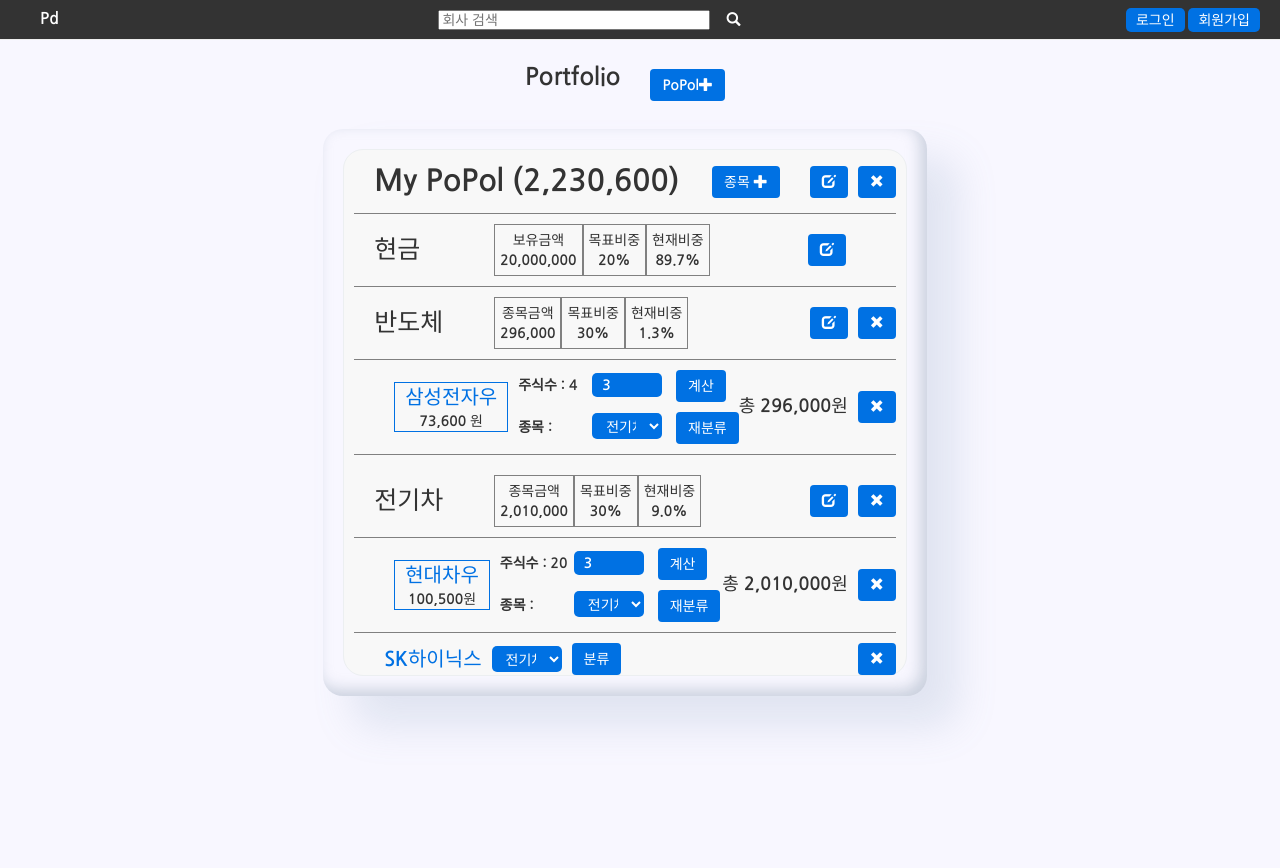
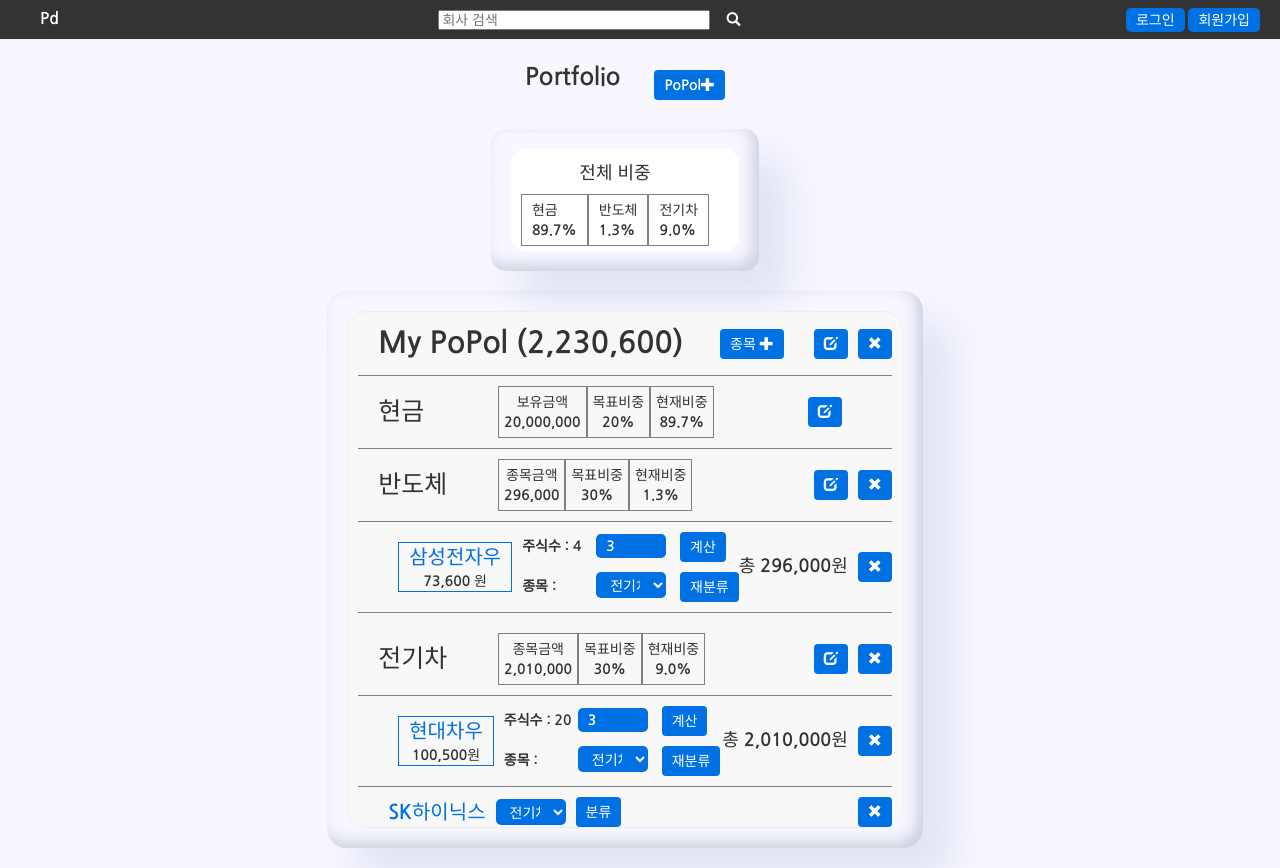
Before and after one commit to kimwlsgh97/learn_django, a Django app: page / in a window 1280 px wide. Before the commit the page ends 726 px from the top, so only its background shows below. Run offline with Django 3.2, Linux system fonts and the light colour scheme; some libraries are stand-ins or nearby versions.

Commit message:
publish 0.07

```diff
--- a/portfolio/static/css/btn_select.css
+++ b/portfolio/static/css/btn_select.css
@@ -35,4 +35,5 @@
     margin-left: 10px;
     color: #ffffff;
     border: none;
+    padding: 5px 10px;
 }
--- a/portfolio/static/css/port.css
+++ b/portfolio/static/css/port.css
@@ -27,6 +27,7 @@
     justify-content: center;
     padding: 20px;
     box-shadow: inset -6px -6px 15px rgba(145, 160, 180, 0.45), 30px 30px 40px rgba(118, 146, 180, 0.18);
+    margin-bottom: 20px;
 }
 
 .all_port {
--- a/portfolio/static/css/style.css
+++ b/portfolio/static/css/style.css
@@ -1,4 +1,6 @@
 @import url('https://fonts.googleapis.com/css2?family=Nanum+Gothic:wght@700&display=swap');
+@import url("https://maxcdn.bootstrapcdn.com/bootstrap/3.2.0/css/bootstrap.min.css");
+@import url("https://maxcdn.bootstrapcdn.com/bootstrap/3.2.0/css/bootstrap-theme.min.css");
 @import url('./reset.css');
 @import url('./port.css');
 @import url('./post.css');
@@ -6,6 +8,7 @@
 @import url('./form.css');
 @import url('./container.css');
 @import url('./btn_select.css');
+@import url('./test.css');
 
 html, body {
     width: 100%;
--- /dev/null
+++ b/portfolio/static/css/test.css
@@ -0,0 +1,39 @@
+.total-con {
+    padding: 20px;
+    border: none;
+    border-radius: 15px;
+    box-shadow: inset -6px -6px 15px rgba(145, 160, 180, 0.45), 30px 30px 40px rgba(118, 146, 180, 0.18);
+    margin-bottom: 20px;
+}
+
+.clean_total {
+    display: flex;
+    background-color: #ffffff;
+    border-radius: 15px;
+    padding: 5px 10px;
+}
+
+.to_left_box {
+    display: flex;
+    flex-direction: column;
+    align-items: center;
+}
+
+.to_info {
+    display:flex;
+}
+
+.to_sec {
+    padding: 5px 10px;
+    border: 1px solid gray;
+}
+
+.to_right_box {
+    display: flex;
+    justify-content: center;
+    align-items: center;
+}
+
+.sec_graph {
+    padding: 5px 10px;
+}
--- a/portfolio/templates/portfolio/index.html
+++ b/portfolio/templates/portfolio/index.html
@@ -6,8 +6,6 @@
     <meta http-equiv="X-UA-Compatible" content="IE=edge">
     <meta name="viewport" content="width=device-width, initial-scale=1.0">
     <title>PoPol</title>
-    <link rel="stylesheet" href="//maxcdn.bootstrapcdn.com/bootstrap/3.2.0/css/bootstrap.min.css">
-    <link rel="stylesheet" href="//maxcdn.bootstrapcdn.com/bootstrap/3.2.0/css/bootstrap-theme.min.css">
     <link rel="stylesheet" href="{% static 'css/style.css' %}">
     <link rel="preconnect" href="https://fonts.gstatic.com">
     <script src="{% static 'js/index.js '%}"></script>
--- a/portfolio/templates/portfolio/main.html
+++ b/portfolio/templates/portfolio/main.html
@@ -36,6 +36,33 @@
                             <div class="port_title">Portfolio</div>
                             <a href="{% url 'login' %}" class="btn make_btn">PoPol<span class="glyphicon glyphicon-plus"></span></a>
                         </div>
+                        <div class="total-con">
+                            <div class="clean_total">
+                                <div class="to_left_box">
+                                    <div class="title_cl_to">
+                                        <h4>전체 비중</h4>
+                                    </div>
+                                    <div class="to_info">
+                                        <div class="to_sec">
+                                            <div>현금</div>
+                                            <div>89.7%</div>
+                                        </div>
+                                        <div class="to_sec">
+                                            <div>반도체</div>
+                                            <div>1.3%</div>
+                                        </div>
+                                        <div class="to_sec">
+                                            <div>전기차</div>
+                                            <div>9.0%</div>
+                                        </div>
+                                    </div>
+                                </div>
+                                <div class="to_right_box">
+                                    <div class="sec_graph"></div>
+                                </div>
+                            </div>
+                        </div>
+
                         <div class="ports_container">
                             <div class="all_port">
                                 <div class="port_header">
--- a/portfolio/templates/portfolio/port.html
+++ b/portfolio/templates/portfolio/port.html
@@ -70,6 +70,7 @@
                                                                 <option value={{sector}}>{{sector}}</option>
                                                             {% endfor %}
                                                         </select>
+                                                        <input type="hidden" name="port_pk" value="{{port.pk}}">
                                                         <button type="submit" class="btn">재분류</button>
                                                     </form>
                                                 </div>
@@ -98,6 +99,7 @@
                                                         <option value={{sector}}>{{sector}}</option>
                                                     {% endfor %}
                                                 </select>
+                                                <input type="hidden" name="port_pk" value="{{port.pk}}">
                                                 <button type="submit" class="btn">분류</button>
                                             </form>
                                         </div>
--- a/portfolio/views.py
+++ b/portfolio/views.py
@@ -167,13 +167,19 @@ def sector_remove(request,pk):
 
 @login_required
 def add_corp_to_sector(request, pk):
-    mycorp = Mycorp.objects.get(pk=pk)
-    sector_name = request.POST.get('sector')
-    sector = Sector.objects.get(sector_name=sector_name)
-    if sector:
-        print(sector, mycorp)
-        mycorp.sector = sector
-        mycorp.save()
+    if request.method=='POST':
+        mycorp = Mycorp.objects.get(pk=pk)
+
+        port_pk = request.POST.get('port_pk')
+        port = Myport.objects.get(pk=port_pk)
+
+        sector_name = request.POST.get('sector')
+
+        sector = Sector.objects.get(port=port,sector_name=sector_name)
+        if sector:
+            print(sector, mycorp)
+            mycorp.sector = sector
+            mycorp.save()
     return redirect('port')
 
 @login_required
```
Also changed, not shown: stock/test.py (added, +54 -0 lines), db.sqlite3, ex_pieplot.png (added), stock/plot.png (added), 1 other file.
